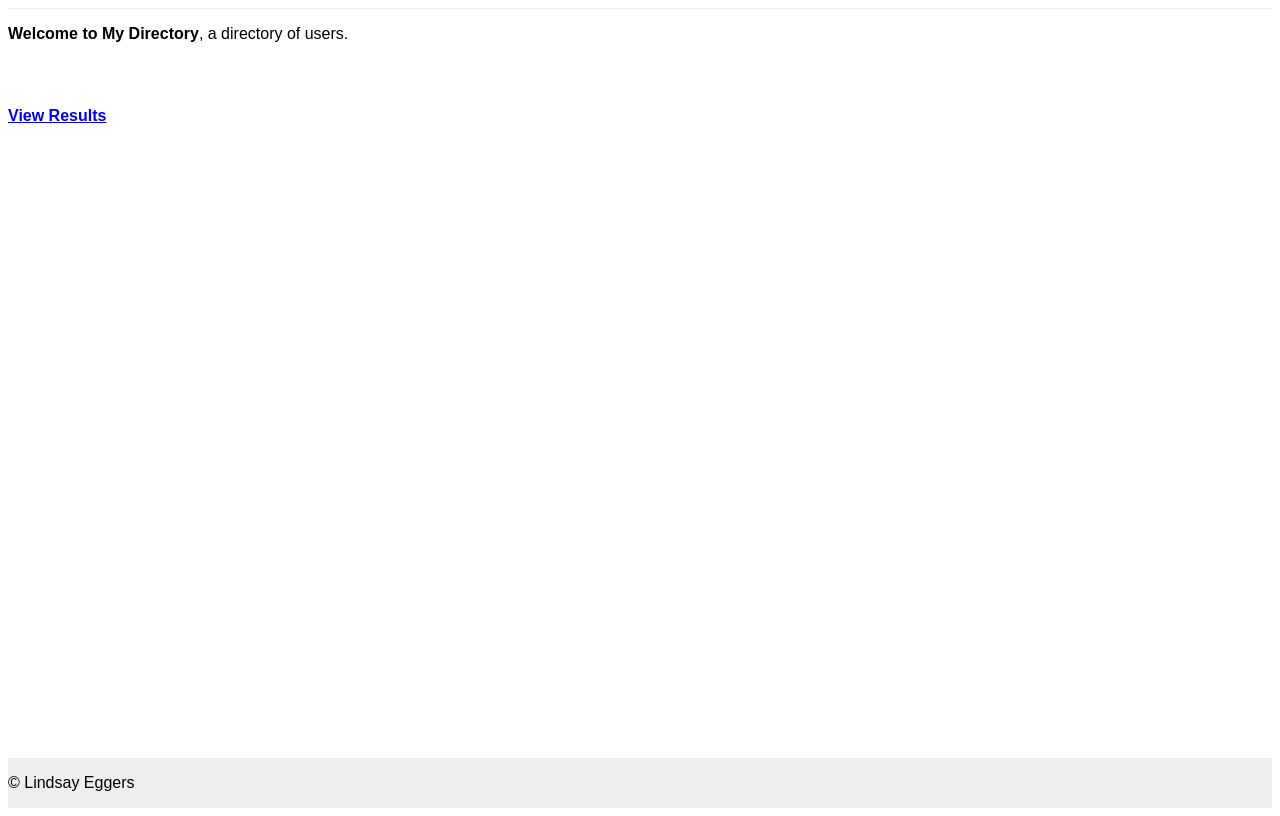
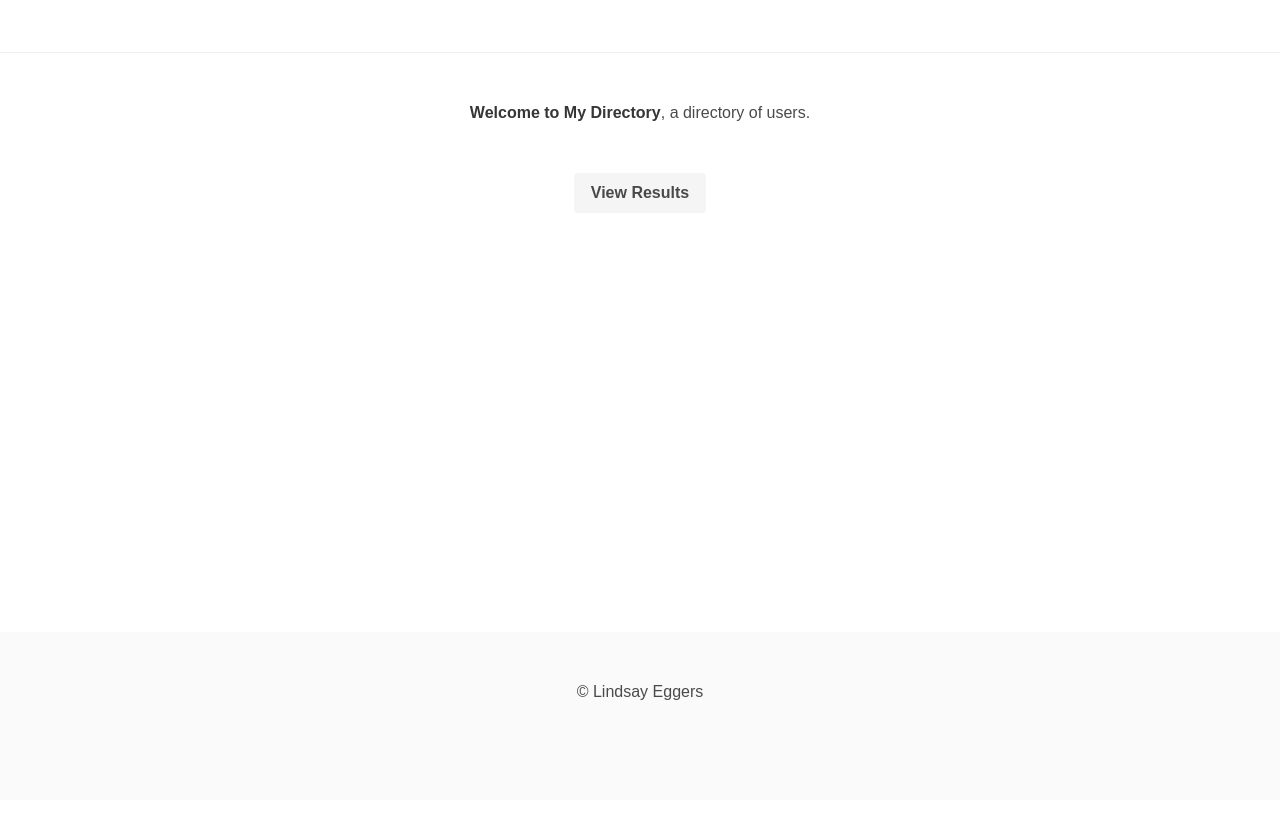
Before and after one commit to lindsayeggers/my-directory, a Vue app: page / in a window 1280 px wide. Built offline with nearby package versions, Linux system fonts and the light colour scheme.

Commit message:
correctly get bulma working

```diff
--- a/package.json
+++ b/package.json
@@ -9,6 +9,7 @@
   },
   "dependencies": {
     "axios": "^0.19.2",
+    "babel-core": "^6.26.3",
     "bulma": "^0.8.1",
     "core-js": "^3.6.4",
     "vue": "^2.6.11",
--- /dev/null
+++ b/src/assets/main.scss
@@ -0,0 +1 @@
+@import "~bulma/bulma";
--- a/src/main.js
+++ b/src/main.js
@@ -5,6 +5,8 @@ import App from './App.vue';
 
 Vue.use(VueRouter);
 
+require("./assets/main.scss")
+
 new Vue({
 	router,
 	render: h => h(App),
```
Also changed, not shown: 1 other file (tests, documents, lock files or other folders).
